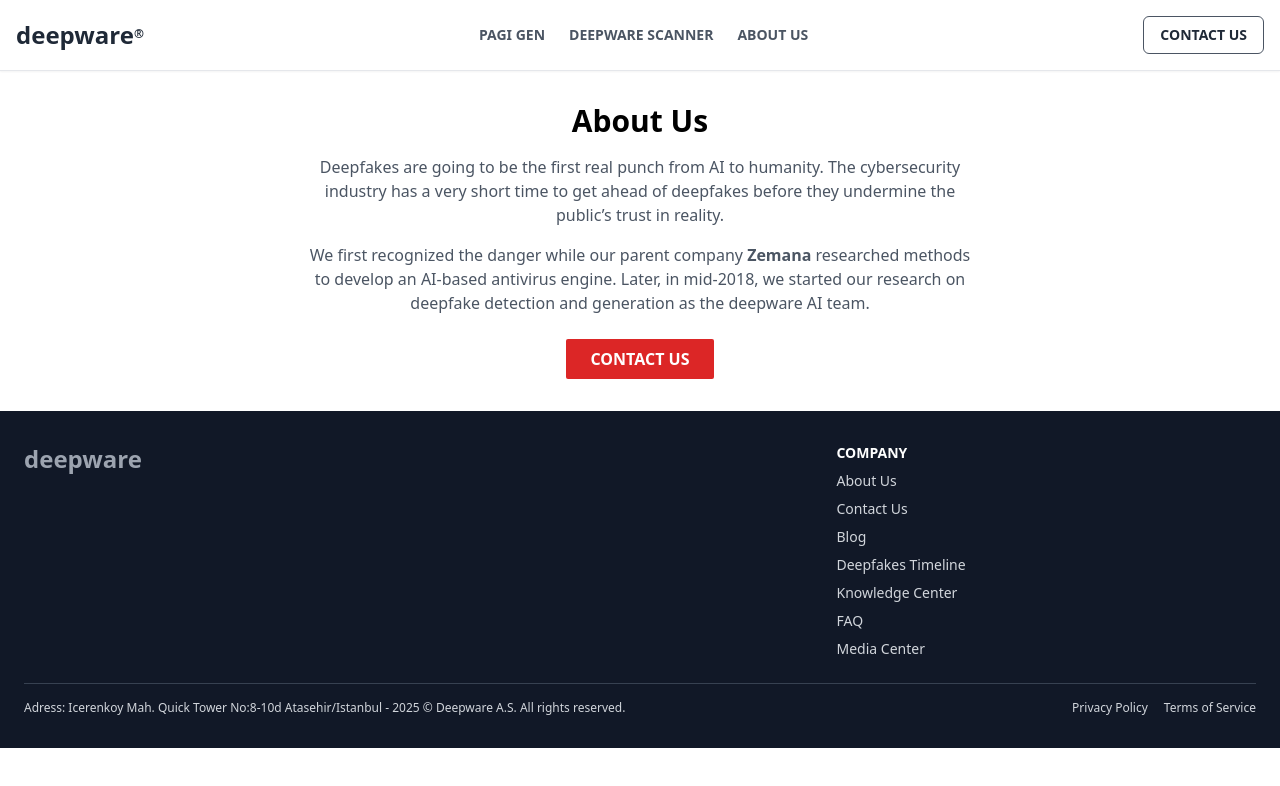
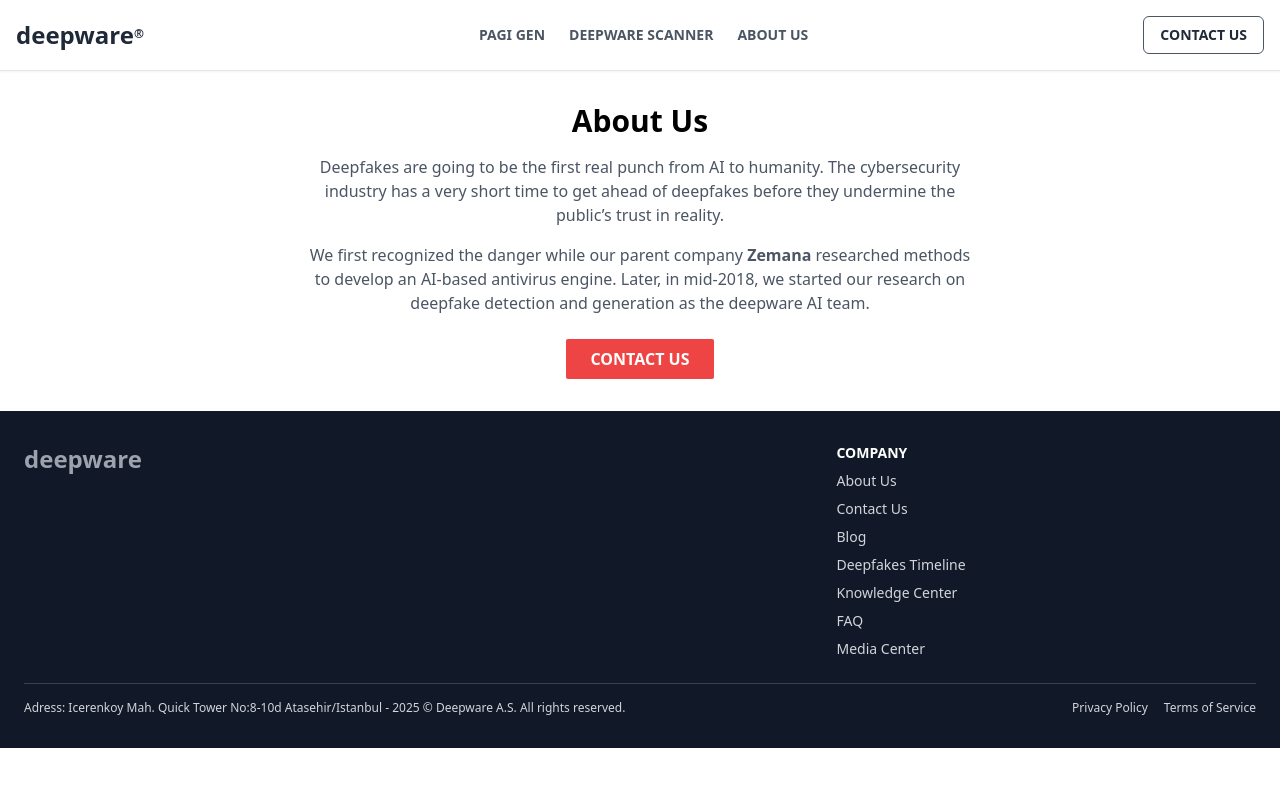
Before and after one commit to Himanshujaglyan/Rahul-Project, a React (Vite) app: page /about-us in a window 1280 px wide. Shown: the top 786 px of the page. Built offline with nearby package versions, Linux system fonts and the light colour scheme.

Commit message:
colour change

```diff
--- a/src/AboutUs.jsx
+++ b/src/AboutUs.jsx
@@ -12,7 +12,7 @@
                 researched methods to develop an AI-based antivirus engine. Later, in mid-2018,
                 we started our research on deepfake detection and generation as the deepware AI team.
             </p>
-            <button className="bg-red-600 text-white px-6 py-2 rounded-sm font-semibold hover:bg-red-700">
+            <button className="bg-red-500 text-white px-6 py-2 rounded-sm font-semibold hover:bg-red-700">
                 CONTACT US
             </button>
         </div>
--- a/src/ContactUs.jsx
+++ b/src/ContactUs.jsx
@@ -7,7 +7,7 @@
                 <p className="text-gray-700 text-lg mb-4">Don't hesitate to reach out to us – we would love to hear from you.</p>
                 <p className="text-gray-700 text-lg">
                     You can contact us by sending an email to
-                    <a href="mailto:info@deepware.ai" className="text-blue-600 font-semibold"> info@deepware.ai</a>
+                    <a href="mailto:info@deepware.ai" className="text-black-500 font-semibold"> info@deepware.ai</a>
                 </p>
             </div>
         </div>
--- a/src/FirstContainer.jsx
+++ b/src/FirstContainer.jsx
@@ -14,7 +14,7 @@
         <p className="mt-2 text-gray-700">
           <span className="font-bold">Contact Us</span> for on-premise solutions.
         </p>
-        <button className="mt-6 bg-red-600 text-white px-6 py-3 font-semibold rounded-md hover:bg-red-700 transition">
+        <button className="mt-6 bg-red-500 text-white px-6 py-3 font-semibold rounded-md hover:bg-red-700 transition">
           GO TO SCANNER
         </button>
       </div>
```
